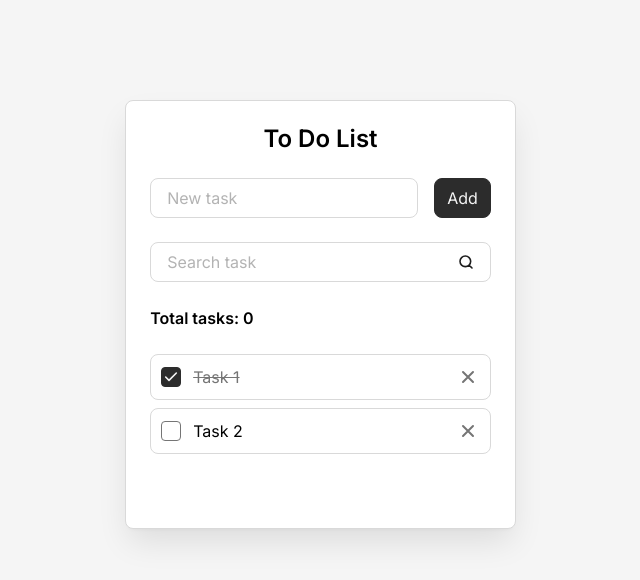
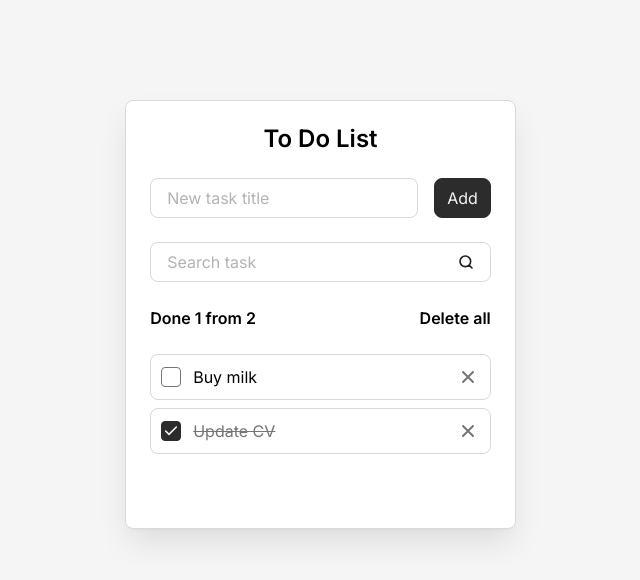
Before and after one commit to Gidcher/to-do-react, a React (Vite) app: page / in a window 1280 px wide. Shown: the top 580 px of the page, without its empty margins (312-952 px from the left). Built offline with nearby package versions, Linux system fonts and the light colour scheme.

Commit message:
feat: pass props to todo list components

```diff
--- a/index.html
+++ b/index.html
@@ -3,7 +3,7 @@
   <head>
     <meta charset="UTF-8" />
     <meta name="viewport" content="width=device-width, initial-scale=1.0" />
-    <title>Vite + React</title>
+    <title>To-Do List React</title>
   </head>
   <body>
     <div id="root"></div>
--- a/src/components/AddTaskForm.jsx
+++ b/src/components/AddTaskForm.jsx
@@ -4,8 +4,16 @@
 const AddTaskForm =  () => {
   return (
     <form className="todo__form">
-      <Field />
-      <Button />
+      <Field
+        className="todo__field"
+        label="New task title"
+        id="new-task"
+      />
+      <Button
+        type="submit"
+      >
+        Add
+      </Button>
     </form>
   )
 }
--- a/src/components/Button.jsx
+++ b/src/components/Button.jsx
@@ -1,7 +1,16 @@
-const Button = () => {
+const Button = (props) => {
+  const {
+    className = '',
+    type = 'button',
+    children,
+  } = props
+
   return (
-    <button className="button" type="submit">
-      Add
+    <button
+      className={`button ${className}`}
+      type={type}
+    >
+      {children}
     </button>
   )
 }
--- a/src/components/Field.jsx
+++ b/src/components/Field.jsx
@@ -1,17 +1,25 @@
-const Field = () => {
+const Field = (props) => {
+  const {
+    className = '',
+    id,
+    label,
+    type = 'text'
+  } = props
+
   return (
-    <div className="todo__field field">
+    <div className={`field ${className}`}>
       <label
         className="field__label"
-        htmlFor="new-task"
+        htmlFor={id}
       >
-        New task
+        {label}
       </label>
       <input
         className="field__input"
-        id="new-task"
+        id={id}
         placeholder=" "
         autoComplete="off"
+        type={type}
       />
     </div>
   )
--- a/src/components/SearchTaskForm.jsx
+++ b/src/components/SearchTaskForm.jsx
@@ -1,21 +1,14 @@
+import Field from './Field'
+
 const SearchTaskForm = () => {
   return (
     <form className="todo__form">
-      <div className="todo__field field">
-        <label
-          className="field__label"
-          htmlFor="search-task"
-        >
-          Search task
-        </label>
-        <input
-          className="field__input"
-          id="search-task"
-          placeholder=" "
-          autoComplete="off"
-          type="search"
-        />
-      </div>
+      <Field
+        className="todo__field"
+        label="Search task"
+        id="search-task"
+        type="search"
+      />
     </form>
   )
 }
--- a/src/components/Todo.jsx
+++ b/src/components/Todo.jsx
@@ -4,13 +4,21 @@
 import TodoList from './TodoList'
 
 const Todo = () => {
+  const tasks = [
+    {id: 'task-1', title: 'Buy milk', isDone: false},
+    {id: 'task-2', title: 'Update CV', isDone: true},
+  ]
+
   return (
     <div className="todo">
       <h1 className="todo__title">To Do List</h1>
       <AddTaskForm />
       <SearchTaskForm />
-      <TodoInfo />
-      <TodoList />
+      <TodoInfo
+        total={tasks.length}
+        done={tasks.filter(({ isDone }) => isDone).length }
+      />
+      <TodoList tasks = {tasks}/>
     </div>
   )
 }
--- a/src/components/TodoInfo.jsx
+++ b/src/components/TodoInfo.jsx
@@ -1,8 +1,21 @@
-const TodoInfo = () => {
+const TodoInfo = (props) => {
+  const {
+    total,
+    done,
+  } = props
+
+  const hasTasks = total > 0
+
   return (
     <div className="todo__info">
-      <div className="todo__total-tasks">Total tasks: <span>0</span></div>
-      <button className="todo__delete-all-button" type="button">Delete all</button>
+      <div className="todo__total-tasks">
+        Done {done} from {total}
+      </div>
+      {hasTasks && (
+        <button className="todo__delete-all-button" type="button">
+          Delete all
+        </button>
+      )}
     </div>
   )
 }
--- a/src/components/TodoItem.jsx
+++ b/src/components/TodoItem.jsx
@@ -1,17 +1,25 @@
-const TodoItem = () => {
+const TodoItem = (props) => {
+  const {
+    className= '',
+    id,
+    title,
+    isDone,
+  } = props
+
   return (
-    <li className="todo__item todo-item">
+    <li className={`todo-item ${className}`}>
       <input
         className="todo-item__checkbox"
-        id="task-1"
+        id={id}
         type="checkbox"
-        checked
+        checked={isDone}
+        readOnly
       />
       <label
         className="todo-item__label"
         htmlFor="task-1"
       >
-        Task 1
+        {title}
       </label>
       <button
         className="todo-item__delete-button"
--- a/src/components/TodoList.jsx
+++ b/src/components/TodoList.jsx
@@ -1,6 +1,10 @@
 import TodoItem from './TodoItem'
 
-const TodoList = () => {
+const TodoList = (props) => {
+  const {
+    tasks = [],
+  } = props
+
   const hasTasks = true
 
   if (!hasTasks) {
@@ -9,41 +13,13 @@
 
   return (
     <ul className="todo__list">
-      <TodoItem />
-      <li className="todo__item todo-item">
-        <input
-          className="todo-item__checkbox"
-          id="task-2"
-          type="checkbox"
+      {tasks.map((task) => (
+        <TodoItem
+          className="todo__item"
+          key={task.id}
+          {...task}
         />
-        <label
-          className="todo-item__label"
-          htmlFor="task-2"
-        >
-          Task 2
-        </label>
-        <button
-          className="todo-item__delete-button"
-          aria-label="Delete"
-          title="Delete"
-        >
-          <svg
-            width="20"
-            height="20"
-            viewBox="0 0 20 20"
-            fill="none"
-            xmlns="http://www.w3.org/2000/svg"
-          >
-            <path
-              d="M15 5L5 15M5 5L15 15"
-              stroke="#757575"
-              strokeWidth="2"
-              strokeLinecap="round"
-              strokeLinejoin="round"
-            />
-          </svg>
-        </button>
-      </li>
+      ))}
     </ul>
   )
 }
--- a/src/styles/components/todo.css
+++ b/src/styles/components/todo.css
@@ -44,11 +44,6 @@
   &:hover {
     color: var(--color-gray-4);
   }
-
-  &:not(.is-visible) {
-    opacity: 0;
-    visibility: hidden;
-  }
 }
 
 .todo__list,
```
